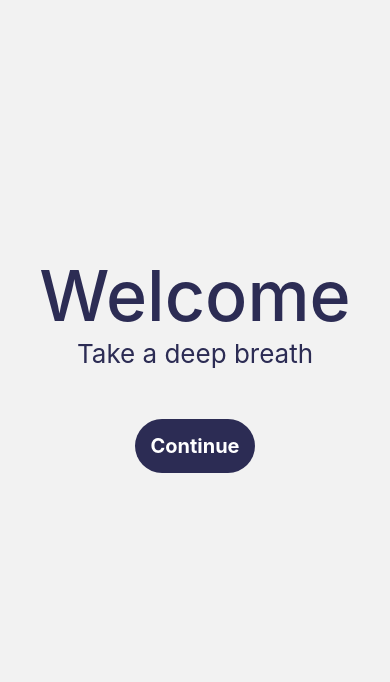
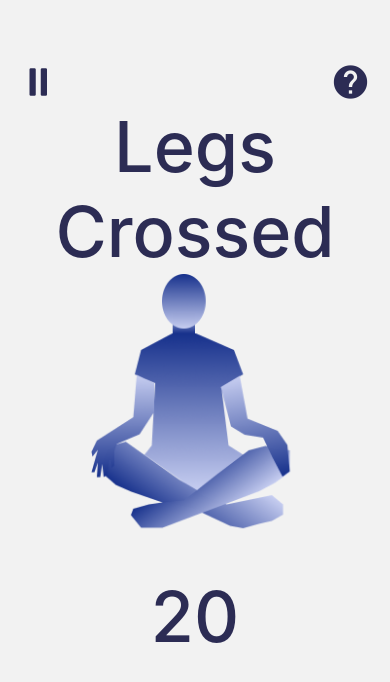
Before and after one commit to farisdurrani/meditation-app, a React Native app: screen /Excercise3 in a window 390 px wide. Shown: the top 682 px of the page. Built offline with nearby package versions, Linux system fonts and the light colour scheme.

Commit message:
exercise3, sqInfo by sadia

```diff
--- a/components/MText.js
+++ b/components/MText.js
@@ -4,6 +4,7 @@ import { COLORS } from "../constants";
 
 const MText = (props) => {
   const { text, containerStyle } = props;
+
   return (
     <View style={containerStyle}>
       <Text style={styles.text}>{text}</Text>
--- a/navigation/index.js
+++ b/navigation/index.js
@@ -1,6 +1,8 @@
 import { NavigationContainer } from "@react-navigation/native";
 import { createNativeStackNavigator } from "@react-navigation/native-stack";
 import {
+  SquareInfo,
+  Exercise3,
   BeginChooseWord,
   BeginScreen,
   Breathing,
@@ -9,6 +11,7 @@ import {
   DeepInfo,
   Exercise,
   Exercise2,
+  Excercise3,
   Exercise4,
   Exercise5,
   Exhale2,
@@ -34,6 +37,16 @@ const Navigation = () => {
   return (
     <NavigationContainer>
       <Stack.Navigator>
+        <Stack.Screen
+          options={{ headerShown: false }}
+          name="Excercise3"
+          component={Excercise3}
+        />
+        <Stack.Screen
+          options={{ headerShown: false }}
+          name="SquareInfo"
+          component={SquareInfo}
+        />
         <Stack.Screen
           options={{ headerShown: false }}
           name="WelcomePage"
--- /dev/null
+++ b/screens/beginning_screens/SquareInfo.js
@@ -0,0 +1,56 @@
+import React from "react";
+import { StyleSheet, View, Text, Image } from "react-native";
+import { MButton, MText, HeaderButtons } from "../../components";
+// import Excercise3Image from '../../assets/Excercise3.png'
+
+const SquareInfo = ({ navigation }) => {
+  return (
+    <View style={styles.mainContainer}>
+      <MText text="GUIDED BREATHING" />
+      <Text style={styles.text}>
+        guide user in breathing by aligning breath with guide
+      </Text>
+      <View style={styles.button}>
+        <MButton text={"CLOSE"} />
+      </View>
+    </View>
+  );
+};
+
+export default SquareInfo;
+
+const styles = StyleSheet.create({
+  mainContainer: {
+    display: "flex",
+    flex: 1,
+    flexDirection: "column",
+    justifyContent: "center",
+    alignItems: "center",
+  },
+  label: {
+    fontSize: 40,
+    textAlign: "center",
+    fontWeight: "bold",
+  },
+  text: {
+    fontSize: 28,
+    marginTop: 50,
+    fontWeight: "200",
+    width: "75%",
+    textAlign: "center",
+  },
+  button: {
+    width: 150,
+    marginTop: 40,
+  },
+  image: {
+    width: "90%",
+    height: 300,
+    resizeMode: "contain",
+  },
+  pauseIcon: {
+    width: 20,
+    height: 40,
+    resizeMode: "contain",
+  },
+});
--- /dev/null
+++ b/screens/beginning_screens/excercises/Excercise3.js
@@ -0,0 +1,43 @@
+import React from 'react'
+import { StyleSheet, View, Image } from 'react-native'
+import { MText, MButton, HeaderButtons } from '../../../components'
+import Excercise3Image from '../../../assets/Excercise3.png'
+
+const Excercise3 = ({ navigation }) => {
+  return (
+    <View style={styles.mainContainer}>
+      <HeaderButtons pause navigation={navigation} />
+      <MText text="Legs Crossed"/>
+      <Image source={Excercise3Image} style={styles.image} />
+      <MText text="20"/>
+    </View>
+  )
+}
+
+export default Excercise3
+
+const styles = StyleSheet.create({
+  mainContainer: {
+    display: 'flex',
+    flexDirection: 'column',
+    alignItems: 'center'
+  },
+  label: {
+    fontSize: 40,
+    fontWeight: 'bold'
+  },
+  labelNumber: {
+    fontSize: 60,
+    fontWeight: 'bold'
+  },
+  image: {
+    width: '90%',
+    height: 300,
+    resizeMode: 'contain'
+  },
+  pauseIcon: {
+    width: 20,
+    height: 40,
+    resizeMode: 'contain'
+  }
+})
--- a/screens/index.js
+++ b/screens/index.js
@@ -36,3 +36,7 @@ export { default as Exhale2 } from "./exercise_screens/Exhale2";
 export { default as FocusedInfo } from "./info_screens/FocusedInfo";
 export { default as SquareInfo2 } from "./info_screens/SquareInfo2";
 export { default as SquareInfo3 } from "./info_screens/SquareInfo3";
+
+// Sadia's screens
+export { default as Excercise3 } from "./beginning_screens/excercises/Excercise3";
+export { default as SquareInfo } from "./beginning_screens/SquareInfo";
```
Also changed, not shown: assets/Excercise3.png (added).
